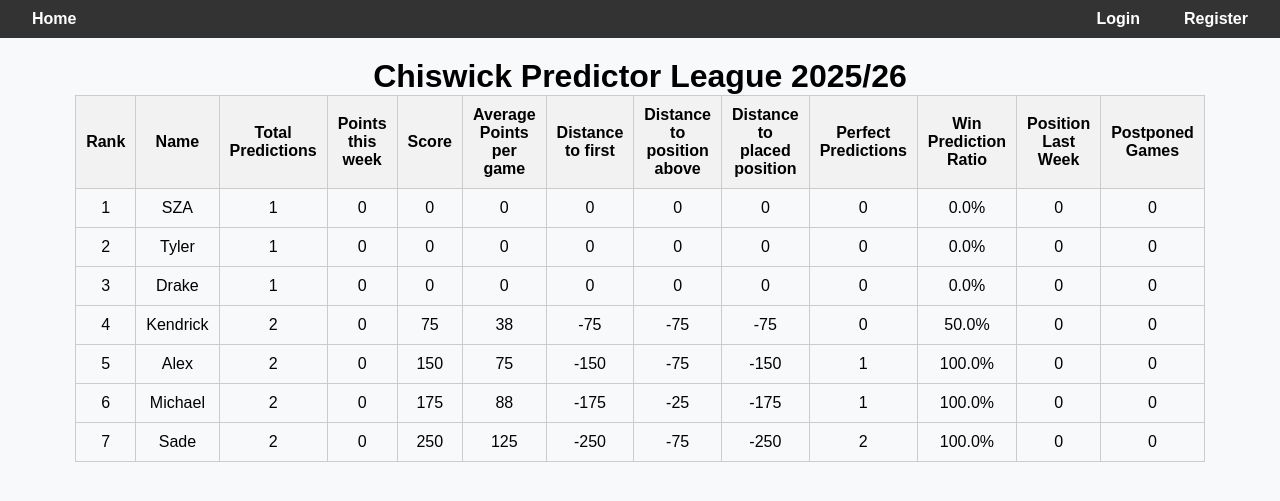
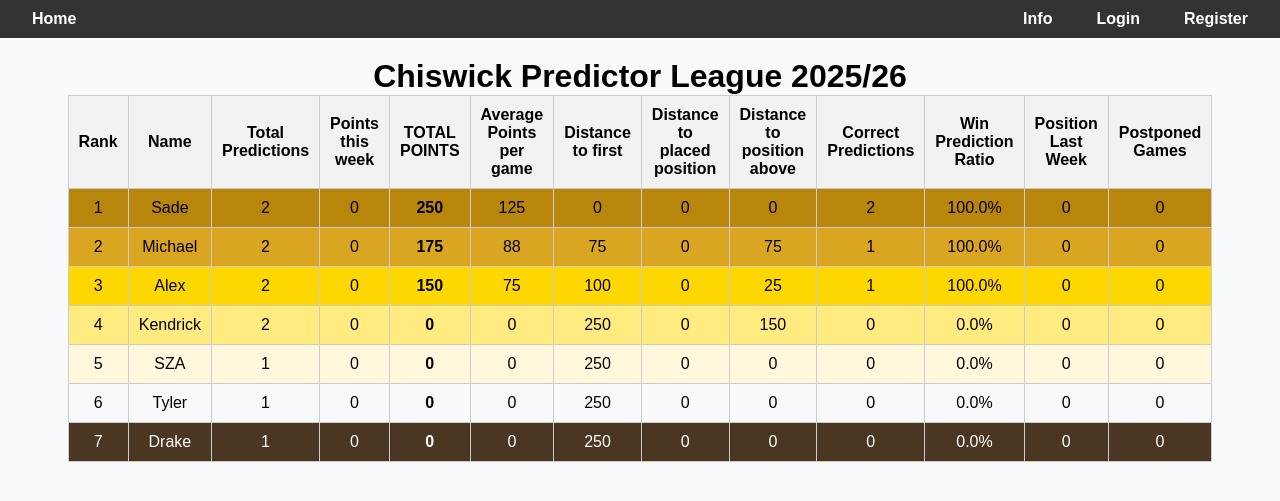
Before and after one commit to Alex-Steel-13/FootballPredictorLeague, a Django app: page /leaderboard in a window 1280 px wide. Shown: the top 501 px of the page. Run offline with Django 5.2, Linux system fonts and the light colour scheme; data comes from the database, SQL or seed files in the repository; both versions use the stored data as it was after the commit.

Commit message:
Adding info page, backup, correcting leaderboard

```diff
--- a/leaderboard/templates/leaderboard/table.html
+++ b/leaderboard/templates/leaderboard/table.html
@@ -27,6 +27,29 @@
         h1 {
             text-align: center;
         }
+        td:nth-child(5) {
+            font-weight: bold;
+        }
+        .top-player {
+            background-color: #B8860B;
+        }
+        .second-player {
+            background-color: #DAA520;
+        }
+        .third-player {
+            background-color: #FFD700;
+        }
+        .fourth-player {
+            background-color: #FFEB7F;
+        }
+        .fifth-player {
+            background-color: #FFF8DC;
+        }
+        .bottom-player {
+            background-color: #4B3621;
+            color: white;
+        }
+
     </style>
 </head>
 <body>
@@ -38,19 +61,19 @@
             <th>Name</th>
             <th>Total Predictions</th>
             <th>Points this week</th>
-            <th>Score</th>
+            <th>TOTAL POINTS</th>
             <th>Average Points per game</th>
             <th>Distance to first</th>
+            <th>Distance to placed position</th>
             <th>Distance to position above</th>
-            <th>Distance to placed position</th>
-            <th>Perfect Predictions</th>
+            <th>Correct Predictions</th>
             <th>Win Prediction Ratio</th>
             <th>Position Last Week</th>
             <th>Postponed Games</th>
         </tr>
 
         {% for entry in leaderboard %}
-        <tr>
+        <tr class="{% if forloop.counter == 1 %}top-player{% elif forloop.counter == 2 %}second-player{% elif forloop.counter == 3 %}third-player{% elif forloop.counter == 4 %}fourth-player{% elif forloop.counter == 5 %}fifth-player{% elif forloop.last %}bottom-player{% endif %}">
             <td>{{ forloop.counter }}</td>
             <td>{{ entry.user }}</td>
             <td>{{ entry.number_of_predictions }}</td>
@@ -58,8 +81,8 @@
             <td>{{ entry.score }}</td>
             <td>{{ entry.average_points_per_game}}</td>
             <td>{{ entry.distance_to_first }}</td>
+            <td>{{ entry.distance_to_placed_position }}</td>
             <td>{{ entry.distance_to_position_above }}</td>
-            <td>{{ entry.distance_to_placed_position }}</td>
             <td>{{ entry.perfect_predictions }}</td>
             <td>{{ entry.win_prediction_ratio }}</td>
             <td>{{ entry.position_last_week }}</td>
--- a/leaderboard/views.py
+++ b/leaderboard/views.py
@@ -7,9 +7,10 @@
 from django.utils import timezone
 from operator import itemgetter
 
+
 # Create your views here.
+
 def leaderboard(request):
-    leaderboard_entry = {"user", "number_of_predictions", "postponed_games", "points_this_week", "score", "average_points_per_game", "distance_to_first", "distance_to_position_above", "perfect_predictions", "win_prediction_ratio", "position_last_week", "correct_winner", "distance_to_placed_position"}
     today = timezone.now()
     leaderboard = []
 
@@ -76,7 +77,7 @@
         entry["win_prediction_ratio"] = str(round(entry["correct_winner"] / entry["number_of_predictions"], 2)*100) + "%"
         entry["distance_to_first"] = sorted_leaderboard[0]["score"] - entry["score"]
         entry["distance_to_position_above"] = 0 if sorted_leaderboard.index(entry) == 0 else (sorted_leaderboard[sorted_leaderboard.index(entry) - 1]["score"] - entry["score"])
-        entry["distance_to_placed_position"] = 0 if sorted_leaderboard.index(entry) <= 2 else (sorted_leaderboard[2]["score"] - entry["score"])
+        entry["distance_to_placed_position"] = 0 if sorted_leaderboard.index(entry) <= 4 else (sorted_leaderboard[4]["score"] - entry["score"])
 
     return render(request, "leaderboard/table.html", {"leaderboard": sorted_leaderboard})
 
@@ -91,12 +92,22 @@
     score = 0
     if prediction.match.home_score == None or prediction.match.away_score == None:
         return score
+
     home_team_won = home_won(prediction.match.home_score, prediction.match.away_score)
     predicted_home_won = home_won(prediction.predicted_home_score, prediction.predicted_away_score)
     if home_team_won and predicted_home_won:
         score += 50
-    elif not(home_team_won) and not(predicted_home_won):
+
+    actual_draw = draw(prediction.match.home_score, prediction.match.away_score)
+    predicted_draw = draw(prediction.predicted_home_score, prediction.predicted_away_score)
+    if actual_draw and predicted_draw:
         score += 75
+
+    away_team_won = away_won(prediction.match.home_score, prediction.match.away_score)
+    predicted_away_won = away_won(prediction.predicted_home_score, prediction.predicted_away_score)
+    if away_team_won and predicted_away_won:
+        score += 75
+
     if prediction.predicted_home_score == prediction.match.home_score and prediction.predicted_away_score == prediction.match.away_score:
         score +=50
     return score
@@ -104,16 +115,33 @@
 def home_won(home_score, away_score):
     if home_score > away_score:
         return True
+    else:
+        return False
+
+def draw(home_score, away_score):
+    return home_score == away_score
+
+def away_won(home_score, away_score):
+    if home_score < away_score:
+        return True
+    else:
+        return False
 
 
 def predictions(request):
     predictions = Prediction.objects.select_related("match")
-    match_week = get_match_week_start(make_previous_saturday(timezone.now().date()))
+    today = timezone.now().date()
+    #ADFADSFADSFADF
+    #ADFADFASDFASDFASDFADFASDFASDF
+    today = timezone.datetime(2025,8,3).date()#PLEASE REMEMBER TO DELETE THIS OMG THIS IS FOR TESTING ASLKD;FA;LDSKJA;DSLF
+    #ASSDFAFHSGHJSDFGSFHG
+    #SDFGSFHSRHNHSRTN
+    match_week = get_match_week_start(make_previous_saturday(today))
     predictions_this_week = []
     for prediction in predictions:
         if match_week == get_match_week_start(prediction.match.match_date):
             predictions_this_week.append(prediction)
-
+    predictions_this_week.sort(key= lambda x: x.user.username.lower())
 
     return render(request, "leaderboard/predictions.html", {"predictions": predictions_this_week})
 
@@ -140,4 +168,4 @@
     return d - datetime.timedelta(days=days_to_subtract)
 
 def order_leaderboard(leaderboard):
-    return sorted(leaderboard, key=itemgetter("score", "win_prediction_ratio", "perfect_predictions"))
+    return sorted(leaderboard, key=itemgetter("score", "win_prediction_ratio", "perfect_predictions"), reverse=True)
--- a/predictorleague/urls.py
+++ b/predictorleague/urls.py
@@ -21,6 +21,7 @@
 
 urlpatterns = [
     path("", leaderboard_views.leaderboard, name= "home"),
+    path("info/", views.info, name="info"),
     path('leaderboard', include("leaderboard.urls")),
     path('admin/', admin.site.urls),
     path('predict/', include('predictions.urls')),
--- a/predictorleague/views.py
+++ b/predictorleague/views.py
@@ -2,3 +2,6 @@
 
 def home(request):
     return render(request, 'home.html')
+
+def info(request):
+    return render(request, 'info.html')
--- a/templates/base.html
+++ b/templates/base.html
@@ -78,12 +78,14 @@
             </ul>
             <ul class="nav-right">
                 {% if user.is_authenticated %}
+                    <li><a href="{% url 'info' %}">Info</a></li>
                     <li><span class="nav-item">{{ user }}</span></li>
                     <li><a href="{% url 'users:logout' %}">Logout</a></li>
                     {% if user.is_superuser %}
                         <li><a href="{% url 'admin:index' %}">Admin</a></li>
                     {% endif %}
                 {% else %}
+                    <li><a href="{% url 'info' %}">Info</a></li>
                     <li><a href="{% url 'users:login' %}">Login</a></li>
                     <li><a href="{% url 'users:registration' %}">Register</a></li>
                 {% endif %}
```
Also changed, not shown: backup_csv.py (added, +26 -0 lines), leaderboard/templates/leaderboard/predictions.html (+11 -8 lines), predictorleague/settings.py (+1 -12 lines), templates/info.html (added, +8 -0 lines), db.sqlite3.
